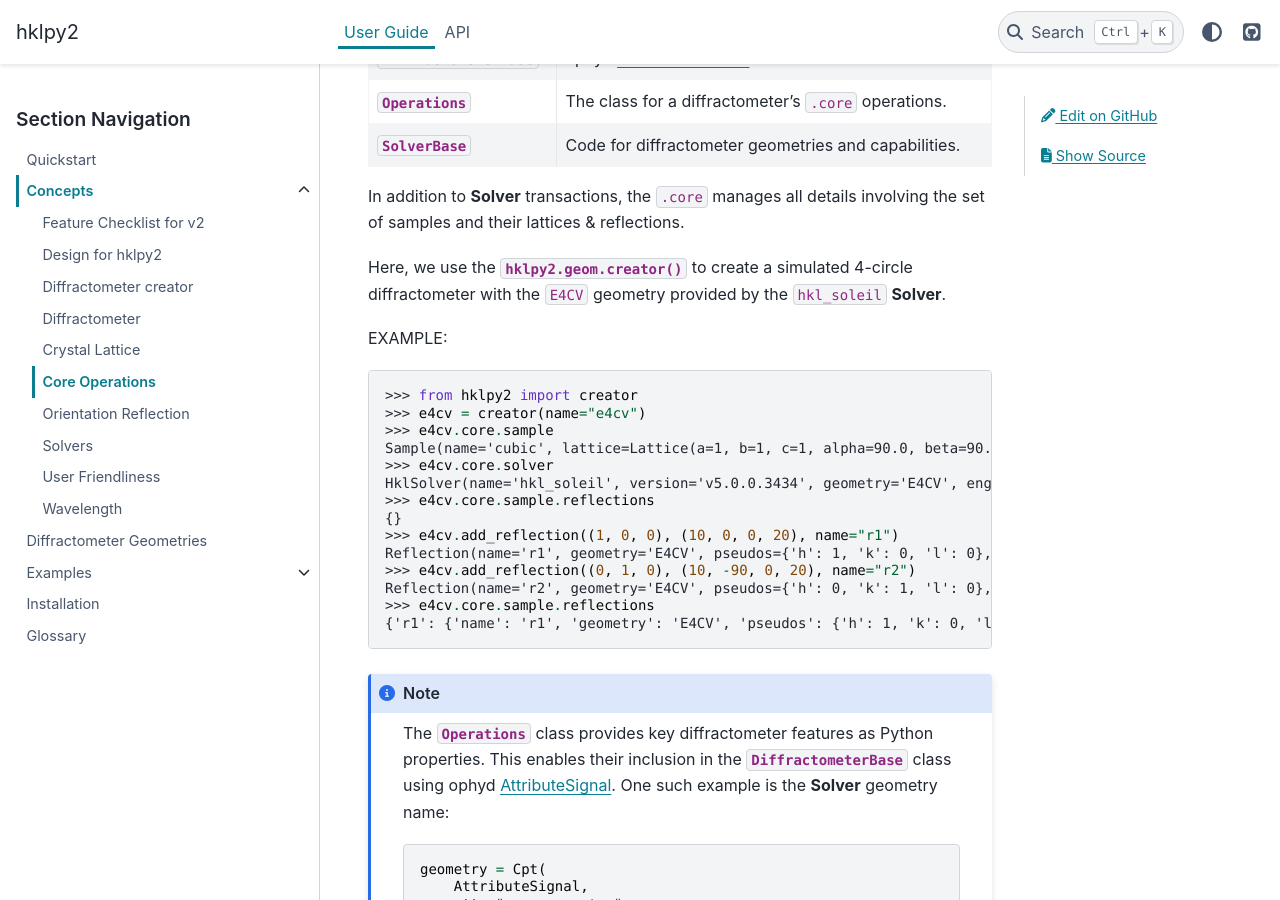
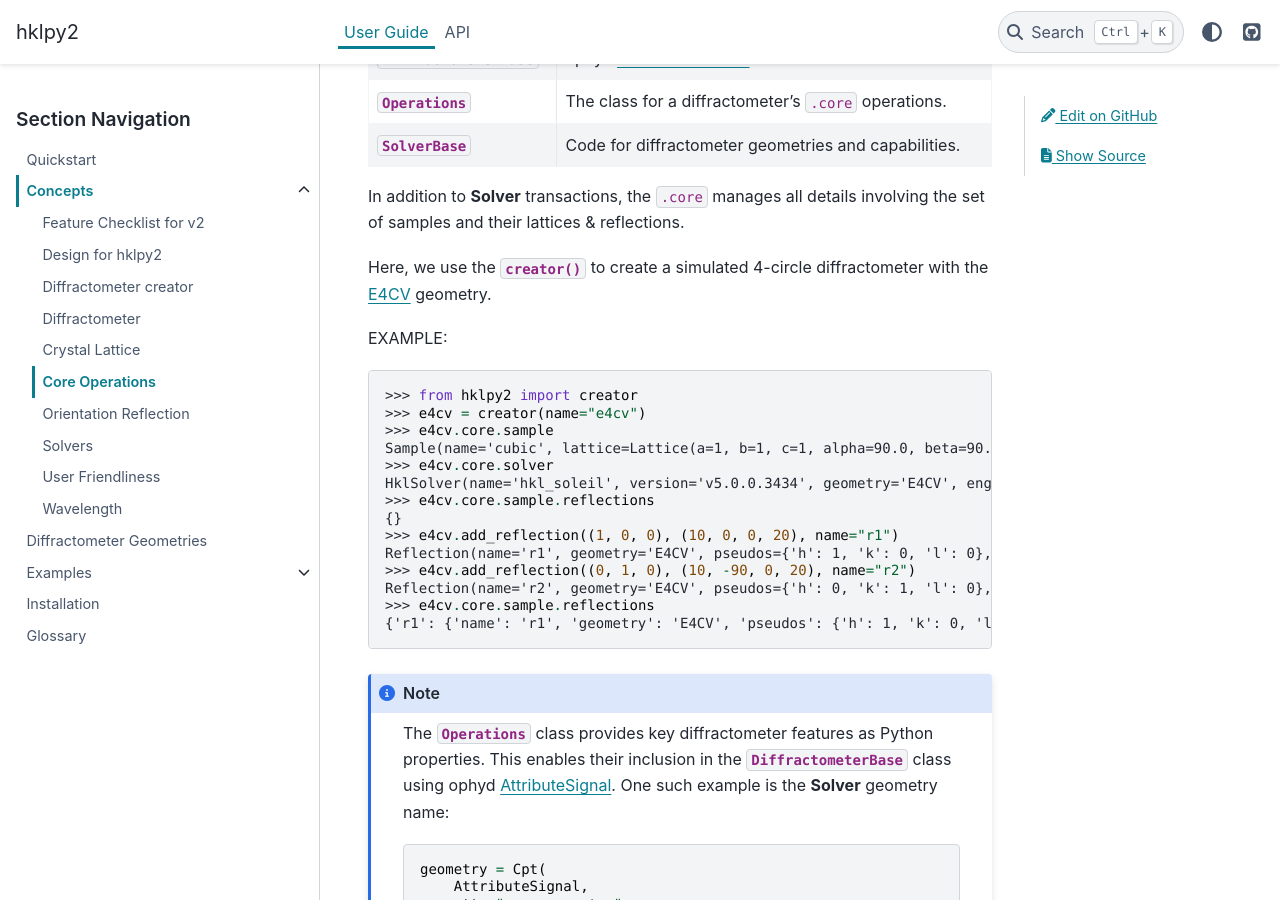
Before and after one commit to prjemian/hklpy2, a Sphinx documentation site: the page built from docs/source/concepts/ops.rst, in a window 1280 px wide and 900 px high, scrolled down 342 px. Built offline with Sphinx 7.4.7 and the PyData theme 0.15.4, drawn with Linux system fonts in a browser that asks for light colours; pages that are not in the unit, such as notebooks, are missing from menus; the version number could not be read and is left out.

Commit message:
DOC #14 more cross-references

```diff
--- a/docs/source/concepts/ops.rst
+++ b/docs/source/concepts/ops.rst
@@ -23,9 +23,8 @@ Python class                                    Purpose
 In addition to |solver| transactions, the ``.core`` manages all
 details involving the set of samples and their lattices & reflections.
 
-Here, we use the :func:`hklpy2.geom.creator()` to create a
-simulated 4-circle diffractometer with the ``E4CV`` geometry provided by the
-``hkl_soleil`` |solver|.
+Here, we use the :func:`~hklpy2.geom.creator()` to create a simulated 4-circle
+diffractometer with the :ref:`E4CV <geometries.hkl_soleil.E4CV>` geometry.
 
 EXAMPLE::
 
--- a/docs/source/quickstart.rst
+++ b/docs/source/quickstart.rst
@@ -5,8 +5,9 @@ Quickstart
 ==========
 
 Get started with a diffractometer object.  For example, use the diffractometer
-``creator()`` function to build a 6-circle diffractometer (``E6C`` geometry)
-from the ``hkl_soleil`` solver. Use simulated motor axes.
+:func:`~hklpy2.geom.creator()` function to build a 6-circle diffractometer
+(:ref:`E6C <geometries.hkl_soleil.E6C>` geometry). Use simulated motor
+axes.
 
 .. code-block:: python
    :linenos:
```
